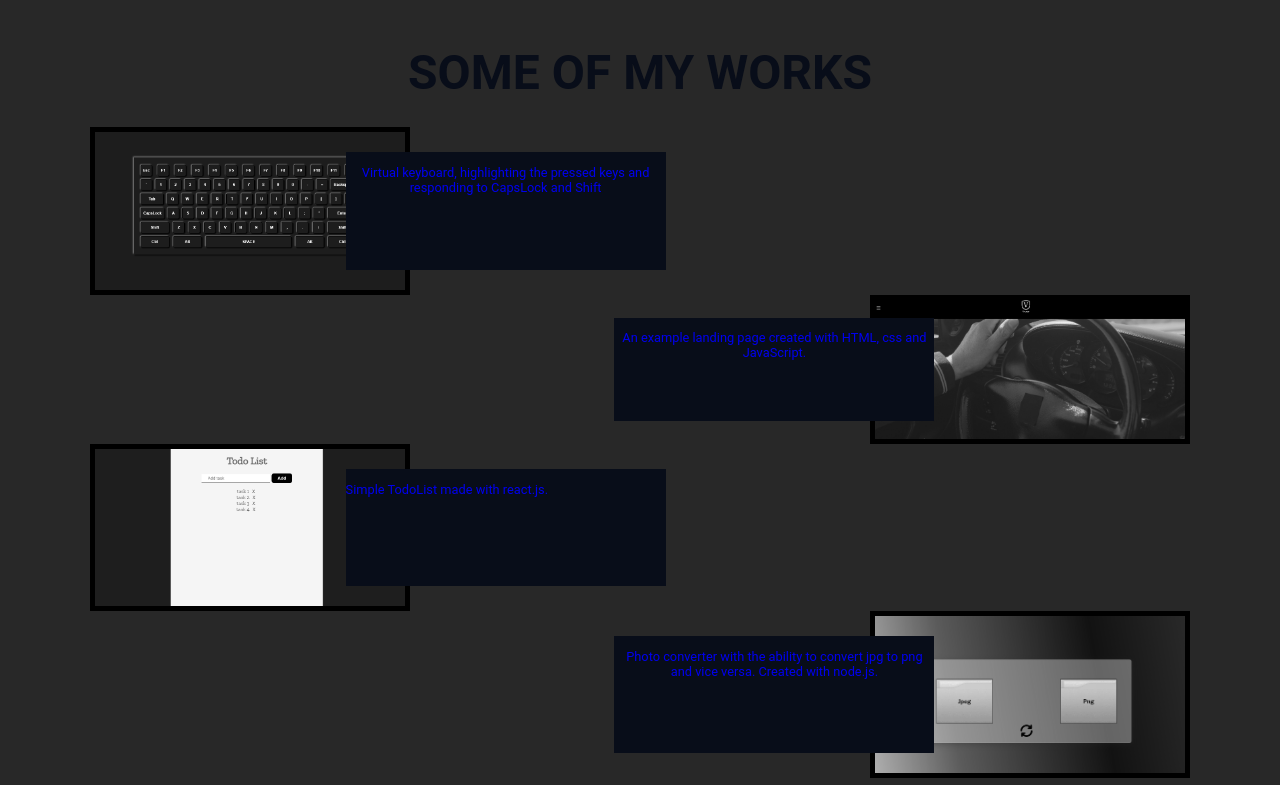
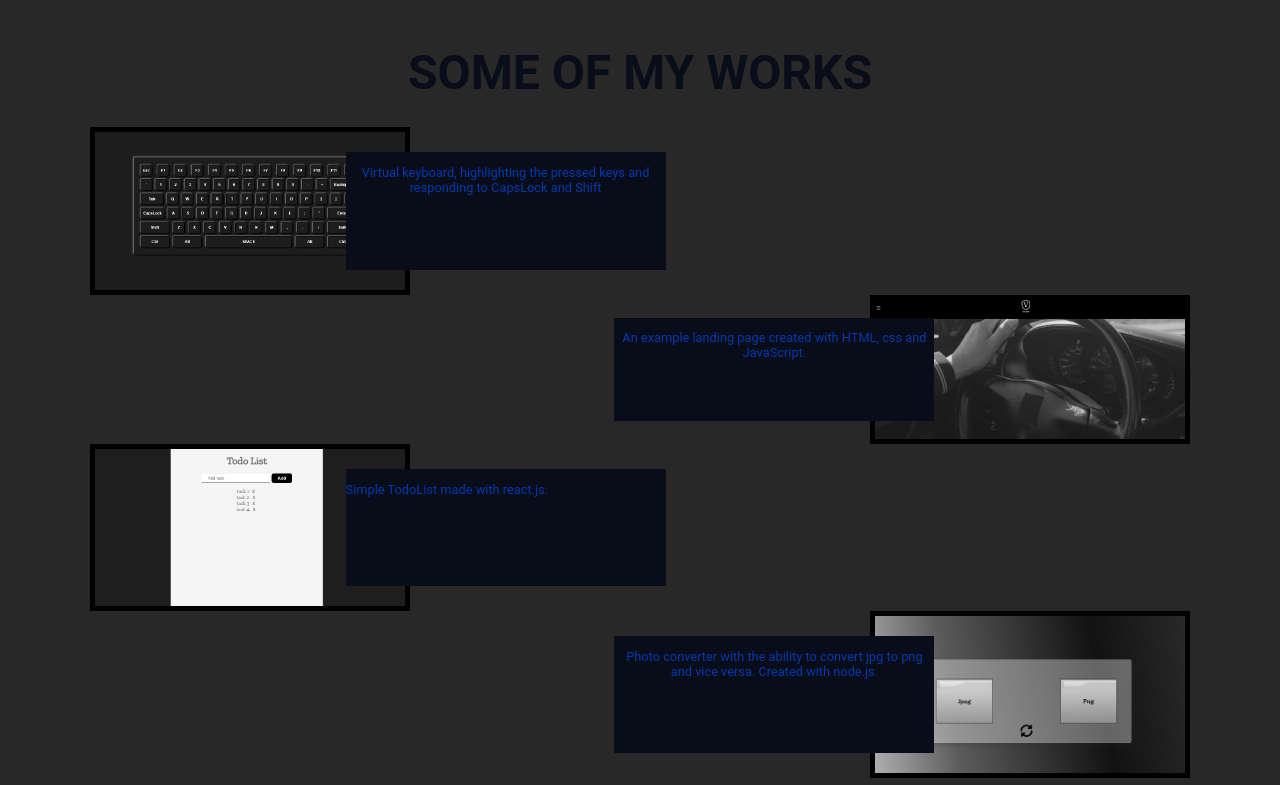
Before and after one commit to Chipsiarz/Portfolio, a plain HTML site: page index.html in a window 1280 px wide. Shown: the part 1700-2485 px from the top of the page. Drawn offline with nearby package versions, Linux system fonts and the light colour scheme.

Commit message:
links color fix

```diff
--- a/style.css
+++ b/style.css
@@ -178,6 +178,7 @@ body {
 }
 
 .thirdSection a {
+  color: #0339ad;
   text-decoration: none;
 }
 
```
